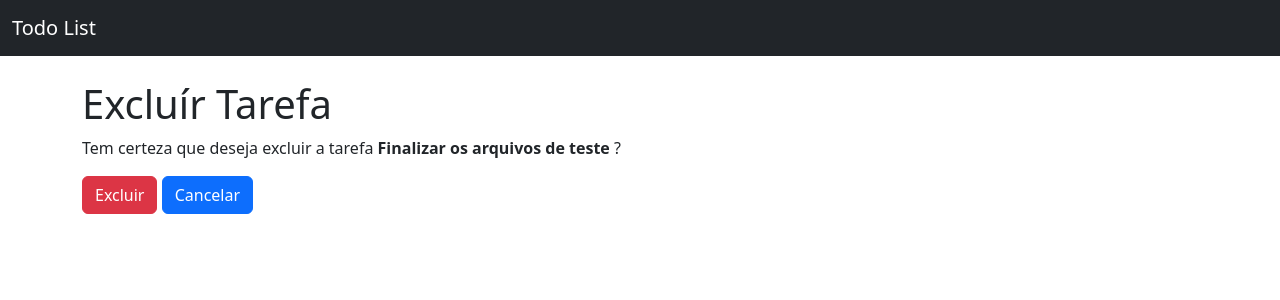
After one commit to lucasbizachi/twtodo, a Django app: page /delete/3 in a window 1280 px wide. The commit adds this page. Shown: the top 300 px of the page. Run offline with Django 5.2, Linux system fonts and the light colour scheme; data comes from the database, SQL or seed files in the repository; both versions use the stored data as it was after the commit.

Commit message:
concluindo o crud

```diff
--- a/setup/urls.py
+++ b/setup/urls.py
@@ -16,10 +16,13 @@ Including another URLconf
 """
 from django.contrib import admin
 from django.urls import path
-from todos.views import TodoListView, TodoCreateView
+from todos.views import TodoListView, TodoCreateView, TodoUpdateView, TodoDeleteView
 
 urlpatterns = [
     path('admin/', admin.site.urls),
     path('',TodoListView.as_view(), name="todo_list"),
     path('create', TodoCreateView.as_view(), name="todo_create"),
+    path('update/<int:pk>', TodoUpdateView.as_view(), name="todo_update"),
+    path('delete/<int:pk>', TodoDeleteView.as_view(), name="todo_delete"),
+
 ]
--- /dev/null
+++ b/todos/templates/todos/todo_confirm_delete.html
@@ -0,0 +1,18 @@
+{% extends "base.html" %}
+
+{% block page_title %}
+    Excluir Tarefa
+{% endblock page_title %}
+    Excluir Tarefa
+
+    {% block content %}
+        <h1> Excluír Tarefa </h1>
+        <p> Tem certeza que deseja excluir a tarefa <strong> {{ todo.title }} </strong>?</p>
+        <form method="POST">
+            {% csrf_token %}
+
+            <button type="submit" class="btn btn-danger" >Excluir</button>
+            <a href="{%url 'todo_list'%}" class="btn btn-primary">Cancelar</a>
+
+        </form>
+    {% endblock content %}
--- a/todos/templates/todos/todo_list.html
+++ b/todos/templates/todos/todo_list.html
@@ -29,7 +29,8 @@ Lista de Tarefas
                       <td>{{todo.fineshed_at | default:"-"}}</td>
                       <td>
                         <a href="#" class="btn btn-primary btn-sm">Concluir</a>
-                        <a href="#" class="btn btn-danger btn-sm">Excluir</a>
+                        <a href="{% url 'todo_update' pk=todo.pk %}" class="btn btn-secondary btn-sm">Editar</a>
+                        <a href="{% url 'todo_delete' pk=todo.pk %}" class="btn btn-danger btn-sm">Excluir</a>
                       </td>
                     </tr>
                   {% endfor %}
--- a/todos/views.py
+++ b/todos/views.py
@@ -1,5 +1,5 @@
 from .models import Todo
-from django.views.generic import ListView, CreateView
+from django.views.generic import ListView, CreateView, UpdateView, DeleteView
 from django.urls import reverse_lazy
 
 #def todo_list(request):
@@ -13,3 +13,12 @@ class TodoCreateView(CreateView):
     model = Todo
     fields = ["title", "deadline"]
     success_url = reverse_lazy("todo_list")
+
+class TodoUpdateView(UpdateView):
+    model = Todo
+    fields = ["title", "deadline"]
+    success_url = reverse_lazy("todo_list")
+
+class TodoDeleteView(DeleteView):
+    model = Todo
+    success_url = reverse_lazy("todo_list")
```
Also changed, not shown: todos/templates/todos/todo_form.html (+10 -1 lines), db.sqlite3.
